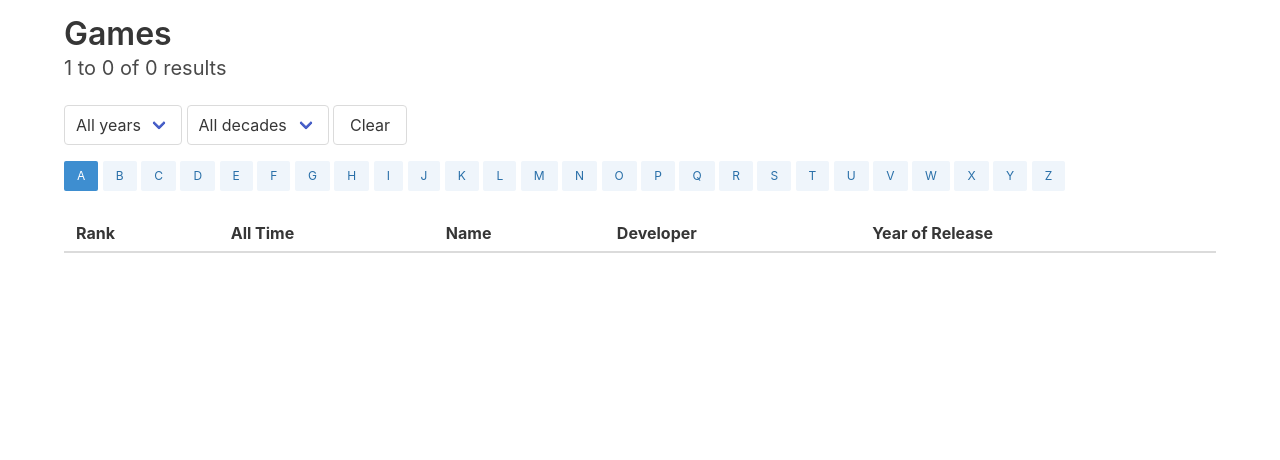
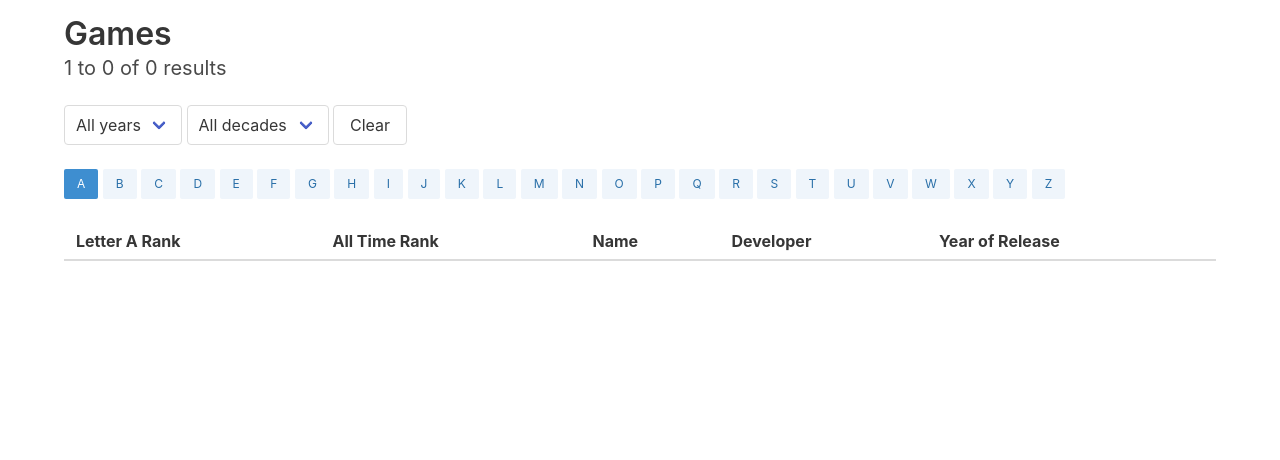
Before and after one commit to chibanaryan/acclaimed_video_games, a Django app: page /?letter=A in a window 1280 px wide. Shown: the part 54-514 px from the top of the page. Run offline with Django 4.2, Linux system fonts and the light colour scheme; tables that the repository leaves empty hold one stand-in row (values such as "Sample post"); lists and menus that the app fills with data are empty.

Commit message:
Make updates to game list view

```diff
--- a/games/templates/games/base.html
+++ b/games/templates/games/base.html
@@ -6,6 +6,8 @@
     <title>Acclaimed Video Games</title>
     <link href="https://cdn.jsdelivr.net/npm/bulma@0.9.4/css/bulma.min.css" rel="stylesheet">
     <link rel="stylesheet" href="{% static 'games/style.css' %}">
+    {% block extrahead %}
+    {% endblock %}
 </head>
 
 <body>
--- a/games/templates/games/game_list.html
+++ b/games/templates/games/game_list.html
@@ -1,12 +1,19 @@
 {% extends 'games/base.html' %}
+
+{% block extrahead %}
+<style>
+    form {
+        display: inline;
+        margin-block: 0;
+    }
+</style>
+{% endblock %}
 
 {% block content %}
     <h1 class="title">Games</h1>
     <h2 class="subtitle">{{ offset }} to {{ limit }} of {{ total }} results</h2>
-
-
-
-    <form action=".">
+    <div class="block">
+        <form action="." >
             <div class="select">
                 <select name="year" onchange="form.submit()">
                     <option selected value="">All years</option>
@@ -15,6 +22,9 @@
                     {% endfor %}
                 </select>
             </div>
+        </form>
+
+        <form action="." >
             <div class="select">
                 <select name="decade" onchange="form.submit()">
                     <option selected value="">All decades</option>
@@ -23,20 +33,14 @@
                     {% endfor %}
                 </select>
             </div>
-        <!-- <div class="select">
-            <select name="developer" onchange="form.submit()">
-                <option selected value="">All developers</option>
-                {% for id, name in developers %}
-                    <option {% if id == selected_developer %}selected{% endif %} value="{{ id }}">{{ name }}</option>
-                {% endfor %}
-            </select>
-        </div> -->
+        </form>
+
         {% if is_filtered %}
             <a class="button" href="{% url 'index' %}">
                 Clear
             </a>
         {% endif %}
-    </form>
+    </div>
 
     <div class="block">
         {% for letter in letters %}
@@ -47,10 +51,10 @@
     <table class="table is-fullwidth">
         <thead>
             <tr>
-                <th>Rank</th>
                 {% if is_filtered %}
-                <th>All Time</th>
+                <th>{{ filter_label }} Rank</th>
                 {% endif %}
+                <th>All Time Rank</th>
                 <th>Name</th>
                 <th>Developer</th>
                 <th>Year of Release</th>
@@ -59,10 +63,10 @@
         <tbody>
             {% for game in game_list %}
                 <tr>
+                    {% if is_filtered %}
                     <td>{{ forloop.counter0|add:offset }}</td>
-                    {% if is_filtered %}
+                    {% endif %}
                     <td>{{ game.rank }}</td>
-                    {% endif %}
                     <td>
                         <a href="{% url 'game-detail' game.pk %}">
                             {{ game.name }}
--- a/games/views.py
+++ b/games/views.py
@@ -1,11 +1,11 @@
 import string
 from dataclasses import dataclass
 from datetime import datetime
+from typing import Callable
 
 from django.db.models import Count, Min, Value, Avg, CharField
 from django.db.models.functions import Concat, Left, Cast
 from django.views.generic import DetailView, ListView
-
 from . import models
 
 
@@ -14,16 +14,21 @@ class Filter:
     param: str
     field: str
     coerce: type = str
+    label: Callable[[str], str] = lambda x: x
 
 
 class GameListView(ListView):
+    """
+    Game list page
+    """
     paginate_by = 50
 
     filters = [
         Filter(param='year', field='year_of_release', coerce=int),
-        Filter(param='developer', field='developer_id', coerce=int),
-        Filter(param='decade', field='decade', coerce=str),
-        Filter(param='letter', field='first_letter__iexact', coerce=str)
+        Filter(param='decade', field='decade',
+               coerce=str, label=lambda x: f'{x}s'),
+        Filter(param='letter', field='first_letter__iexact',
+               coerce=str, label=lambda x: f'Letter {x}')
     ]
 
     def get_queryset(self):
@@ -56,7 +61,6 @@ class GameListView(ListView):
         context['developers'] = models.Developer.objects.values_list(
             'id', 'name')
         context['years'] = all_years
-        context['is_filtered'] = self.request.GET
         context['decades'] = decades
         context['letters'] = list(string.ascii_uppercase)
 
@@ -69,24 +73,40 @@ class GameListView(ListView):
         context['offset'] = offset
         context['limit'] = min((total, limit + offset))
 
+        filter_labels = []
         for filter in self.filters:
             param_val = self.request.GET.get(filter.param)
             if param_val:
                 context['selected_' + filter.param] = filter.coerce(param_val)
+                filter_labels.append(filter.label(param_val))
+
+        context['filter_label'] = ','.join(filter_labels)
+
+        args = self.request.GET.copy()
+        args.pop('page', None)
+        context['is_filtered'] = args
 
         return context
 
 
 class GameDetailView(DetailView):
+    """
+    Game detail page
+    """
     model = models.Game
 
 
 class DeveloperDetailView(DetailView):
+    """
+    Developer detail page
+    """
     model = models.Developer
 
 
 class DeveloperListView(ListView):
-
+    """
+    Developer list page
+    """
     def get_queryset(self):
         qs = models.Developer.objects.annotate(
             games_count=Count('games'),
```
Also changed, not shown: games/models.py (+14 -1 lines). Lines whose indentation alone changed are shown as unchanged.
